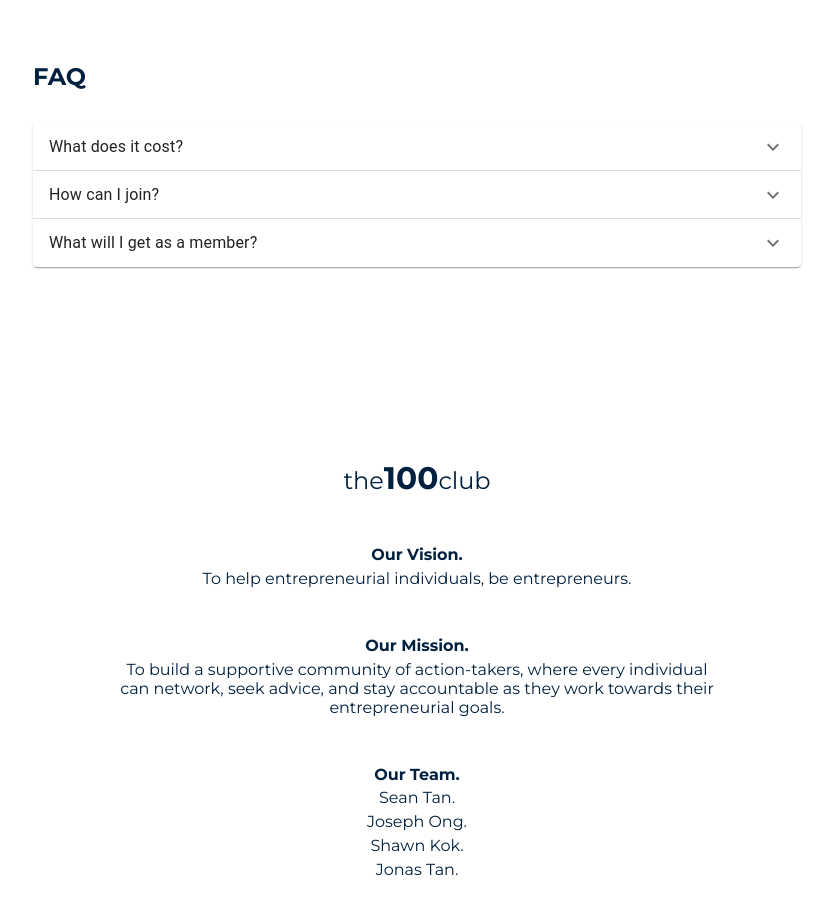
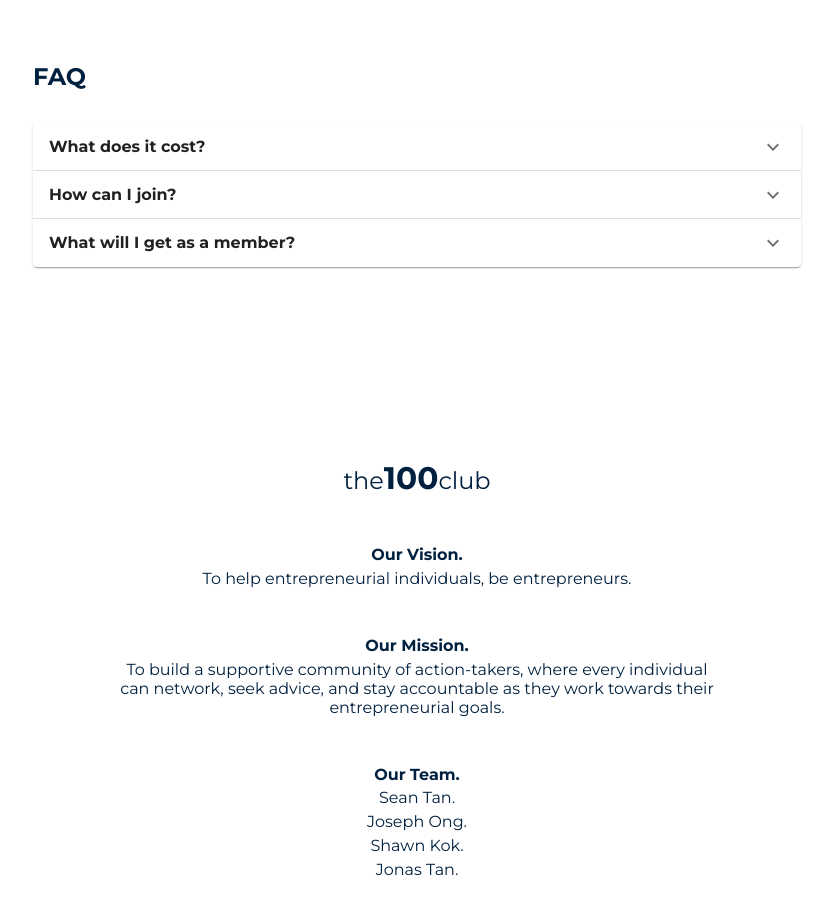
Before and after one commit to SoSimplySean/the100club, a React (Create React App) app: page / in a window 1280 px wide. Shown: the part 2520-3433 px from the top of the page, without its empty margins (223-1056 px from the left). Built offline with nearby package versions, Linux system fonts and the light colour scheme.

Commit message:
Fixed font for FAQ

```diff
--- a/public/index.html
+++ b/public/index.html
@@ -24,7 +24,7 @@
       work correctly both with client-side routing and a non-root public URL.
       Learn how to configure a non-root public URL by running `npm run build`.
     -->
-    <title>React App</title>
+    <title>The 100 Club</title>
   </head>
   <body>
     <noscript>You need to enable JavaScript to run this app.</noscript>
--- a/src/App.js
+++ b/src/App.js
@@ -1,4 +1,5 @@
 import { Fragment } from "react";
+import { createTheme } from "@mui/material";
 import css from "./App.module.css";
 
 import Header from "./components/Layout/Header/Header";
@@ -9,9 +10,24 @@ import GrowBusiness from "./components/Layout/Body/GrowBusiness";
 import BuildNetwork from "./components/Layout/Body/BuildNetwork";
 import FAQ from "./components/Layout/FAQ/FAQ";
 import Footer from "./components/Layout/Footer/Footer";
+import { ThemeProvider } from "@mui/system";
+
+const theme = createTheme({
+  typography: {
+    fontFamily: "Montserrat",
+    fontWeightBold: "700",
+    fontSize: 14,
+  },
+  palette: {
+    primary: {
+      main: "#00203f",
+    },
+  },
+});
 
 function App() {
   return (
+    <ThemeProvider theme={theme}>
       <Fragment>
         <div className={css.container}>
           <Header />
@@ -24,6 +40,7 @@ function App() {
           <Footer />
         </div>
       </Fragment>
+    </ThemeProvider>
   );
 }
 
--- a/src/components/Layout/FAQ/FAQ.js
+++ b/src/components/Layout/FAQ/FAQ.js
@@ -18,7 +18,9 @@ const FAQ = (props) => {
             aria-controls="panel1a-content"
             id="panel1a-header"
           >
-            <Typography>What does it cost?</Typography>
+            <Typography sx={{ fontWeight: "bold" }}>
+              What does it cost?
+            </Typography>
           </AccordionSummary>
           <AccordionDetails>
             <Typography>
@@ -34,7 +36,7 @@ const FAQ = (props) => {
             aria-controls="panel2a-content"
             id="panel2a-header"
           >
-            <Typography>How can I join?</Typography>
+            <Typography sx={{ fontWeight: "bold" }}>How can I join?</Typography>
           </AccordionSummary>
           <AccordionDetails>
             <Typography>
@@ -51,7 +53,9 @@ const FAQ = (props) => {
             aria-controls="panel3a-content"
             id="panel3a-header"
           >
-            <Typography>What will I get as a member?</Typography>
+            <Typography sx={{ fontWeight: "bold" }}>
+              What will I get as a member?
+            </Typography>
           </AccordionSummary>
           <AccordionDetails>
             <Typography>
```
Lines whose indentation alone changed are shown as unchanged.
